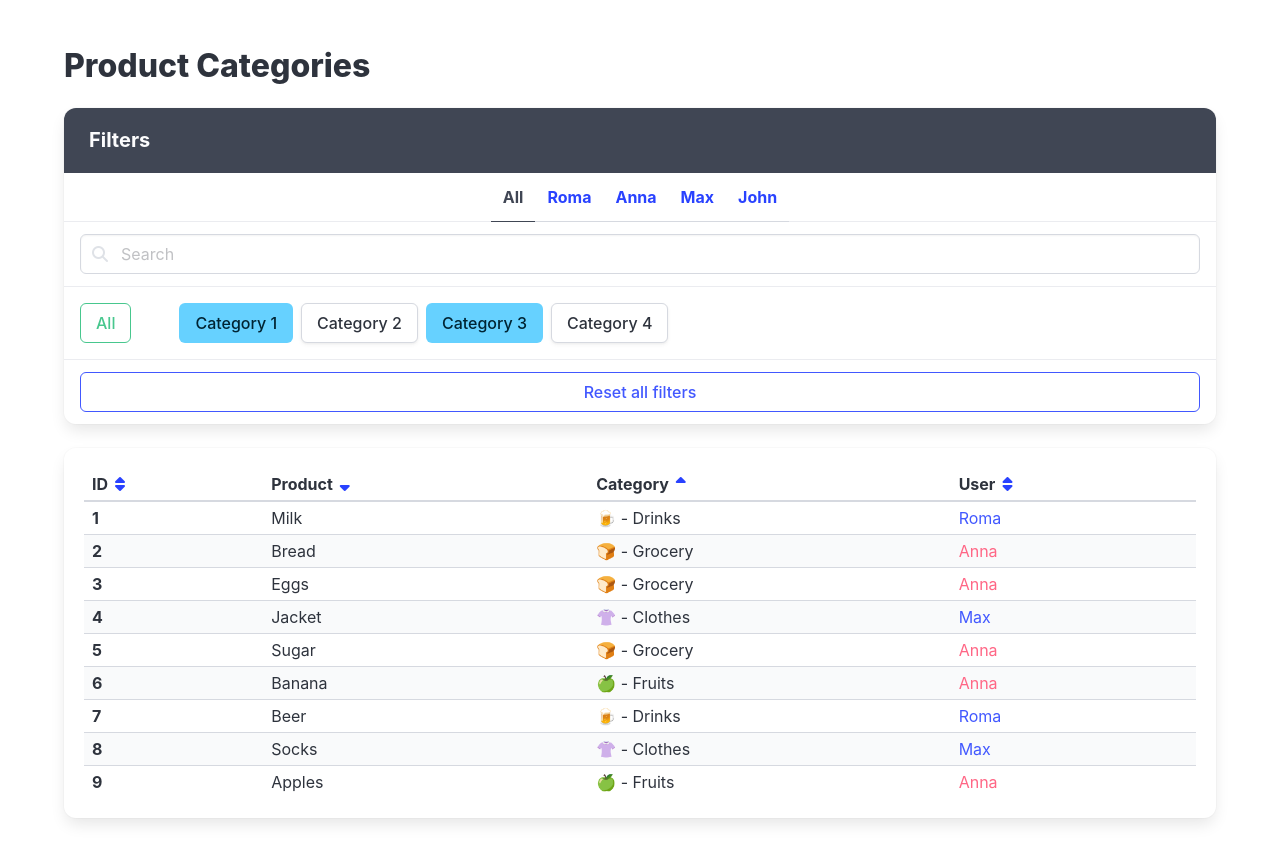
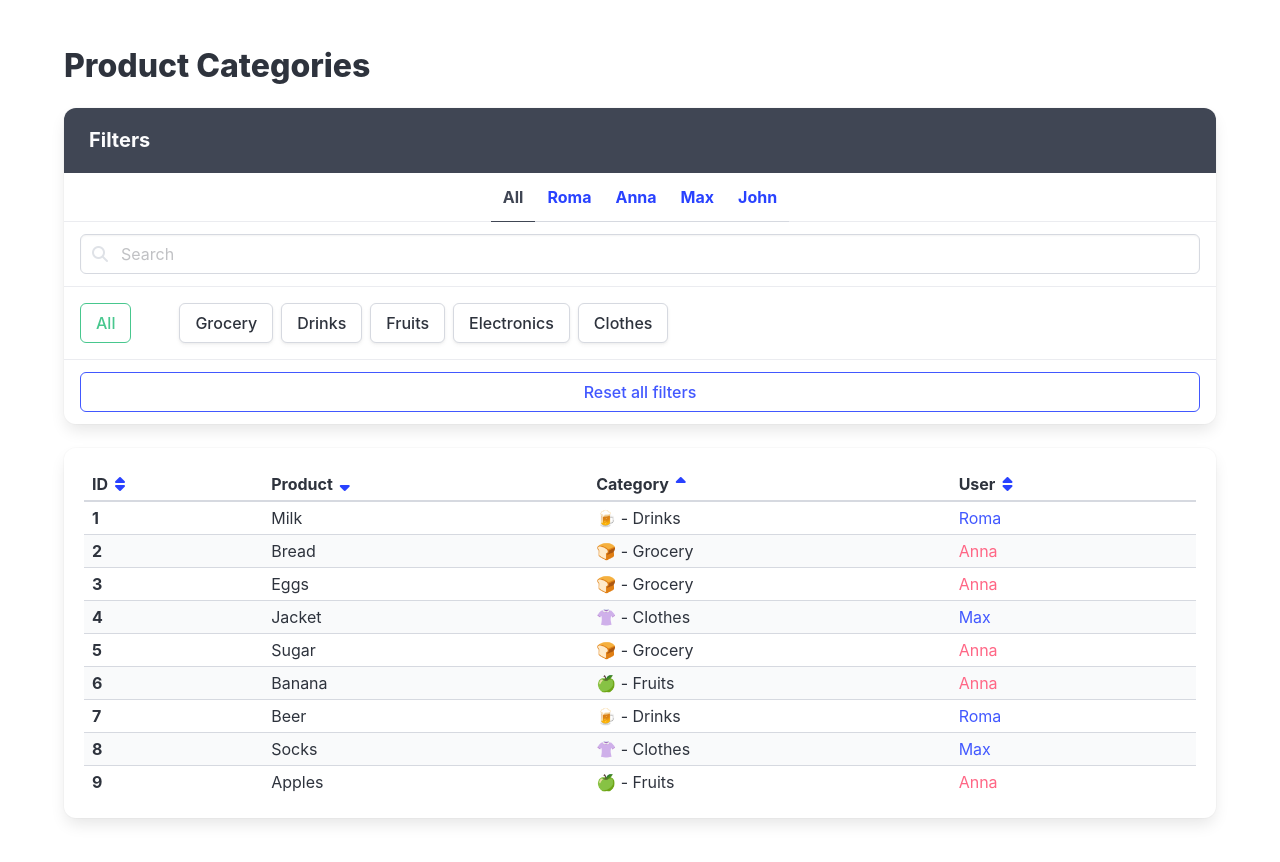
Before and after one commit to Tysiachnyk/superpooper, a React (Vite) app: page / in a window 1280 px wide. Shown: the top 862 px of the page. Built offline with nearby package versions, Linux system fonts and the light colour scheme.

Commit message:
Add key props and add map() for  categories

```diff
--- a/src/App.jsx
+++ b/src/App.jsx
@@ -110,29 +110,16 @@ export const App = () => {
               >
                 All
               </a>
-
-              <a
-                data-cy="Category"
-                className="button mr-2 my-1 is-info"
-                href="#/"
-              >
-                Category 1
-              </a>
-
-              <a data-cy="Category" className="button mr-2 my-1" href="#/">
-                Category 2
-              </a>
-
-              <a
-                data-cy="Category"
-                className="button mr-2 my-1 is-info"
-                href="#/"
-              >
-                Category 3
-              </a>
-              <a data-cy="Category" className="button mr-2 my-1" href="#/">
-                Category 4
-              </a>
+              {categoriesFromServer.map(category => (
+                <a
+                  key={category.id}
+                  data-cy="Category"
+                  className="button mr-2 my-1"
+                  href="#/"
+                >
+                  {category.title}
+                </a>
+              ))}
             </div>
 
             <div className="panel-block">
--- a/src/components/Product/Products.jsx
+++ b/src/components/Product/Products.jsx
@@ -4,7 +4,7 @@ export function Products({ products }) {
   return (
     <>
       {products.map(product => (
-        <tr data-cy="Product">
+        <tr key={product.id} data-cy="Product">
           <td className="has-text-weight-bold" data-cy="ProductId">
             {product.id}
           </td>
--- a/src/components/Users/Users.jsx
+++ b/src/components/Users/Users.jsx
@@ -11,6 +11,7 @@ export function Users({ users, setSelectedUserId, selectedUserId }) {
       </a>
       {users.map(user => (
         <a
+          key={user.id}
           data-cy="FilterUser"
           href="#/"
           className={selectedUserId === user.id ? 'is-active' : ''}
```
